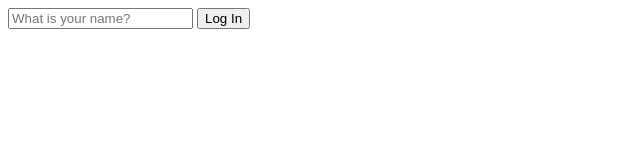
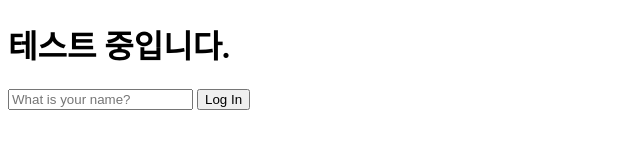
Before and after one commit to doyi0107/Javascript_zip, a plain HTML site: page index.html in a window 1280 px wide. Shown: the whole page, without its empty margins (0-640 px from the left). Drawn offline with Linux system fonts and the light colour scheme.

Commit message:
nomad code studt

```diff
--- a/index.html
+++ b/index.html
@@ -9,6 +9,7 @@
 </head>
 
 <body>
+    <h1>테스트 중입니다.</h1>
     <form id="login-form">
         <input required maxlength="15"  type="text" placeholder="What is your name?">
         <button>Log In</button>
```
